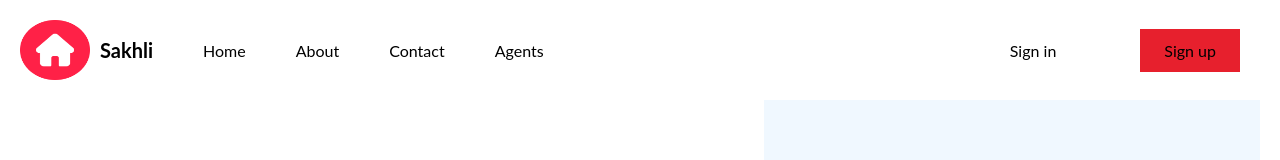
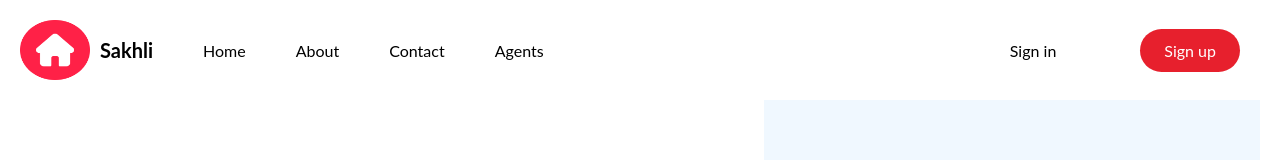
Before and after one commit to P4ndro/Sakhli, a React (Vite) app in the folder client/: page / in a window 1280 px wide. Shown: the top 160 px of the page. Built offline with nearby package versions, Linux system fonts and the light colour scheme.

Commit message:
Enhance register button styling in navbar with color and border-radius

```diff
--- a/client/src/components/navbar/navbar.scss
+++ b/client/src/components/navbar/navbar.scss
@@ -70,6 +70,8 @@ nav {
         }
         .register{
             background-color: rgb(231, 32, 45);
+            color: white;
+            border-radius: 35px;
         }
         .menuIcon{
             display: none;
```
